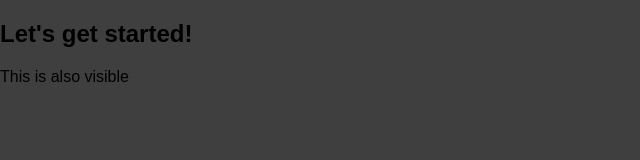
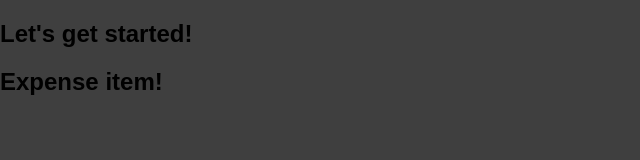
Before and after one commit to fakhririzha/learn-react, a React (Create React App) app: page / in a window 1280 px wide. Shown: the top 160 px of the page, without its empty margins (0-640 px from the left). Built offline with nearby package versions, Linux system fonts and the light colour scheme.

Commit message:
Lecture 32

```diff
--- a/src/App.js
+++ b/src/App.js
@@ -1,8 +1,10 @@
+import ExpenseItem from "./components/ExpenseItem";
+
 function App() {
 	return (
 		<div>
 			<h2>Let's get started!</h2>
-			<p>This is also visible</p>
+			<ExpenseItem></ExpenseItem>
 		</div>
 	);
 }
--- /dev/null
+++ b/src/components/ExpenseItem.js
@@ -0,0 +1,5 @@
+function ExpenseItem() {
+	return <h2>Expense item!</h2>;
+}
+
+export default ExpenseItem;
```
